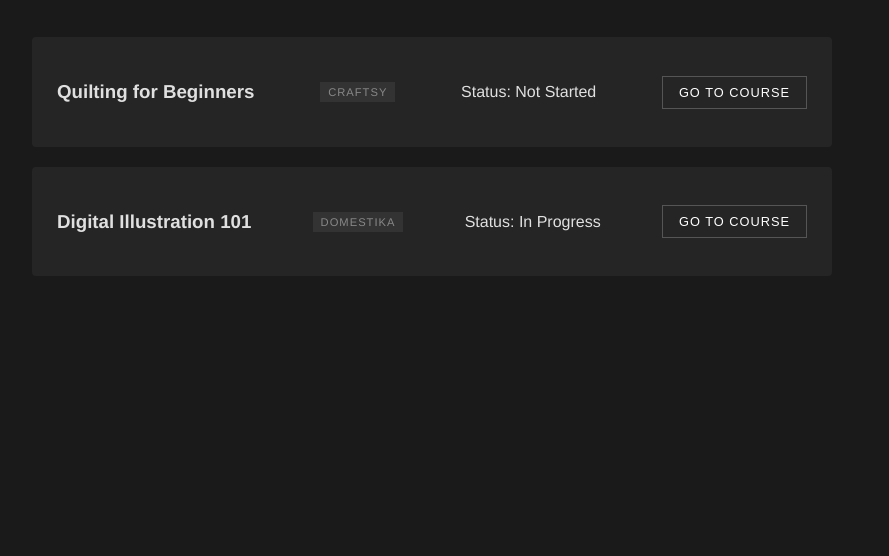
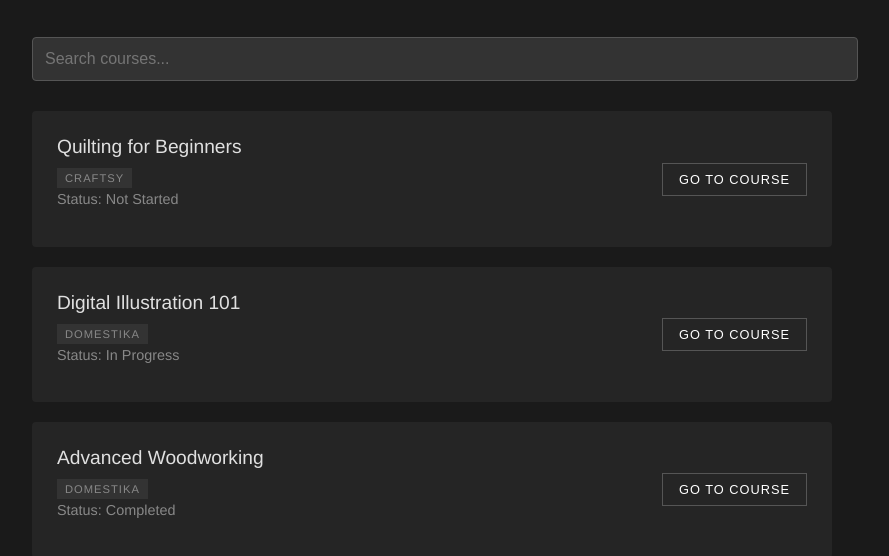
Before and after one commit to tjlefebvre/course-dashboard, a plain HTML site: page index.html in a window 1280 px wide. Shown: the part 112-668 px from the top of the page, without its empty margins (208-1097 px from the left). Drawn offline with Linux system fonts and the light colour scheme.

Commit message:
Add real-time search functionality

```diff
--- a/app.js
+++ b/app.js
@@ -1,4 +1,4 @@
-// This is your "Database"
+// 1. The Data
 const courses = [
     {
         title: "Quilting for Beginners",
@@ -12,18 +12,30 @@ const courses = [
         status: "In Progress",
         link: "https://www.domestika.org"
     },
-    // You can easily add more here later!
+    {
+        title: "Advanced Woodworking",
+        platform: "Domestika",
+        status: "Completed",
+        link: "https://www.domestika.org"
+    }
 ];
 
-// This is the "Engine" that builds the HTML
+// 2. The Engine
 const container = document.getElementById('course-container');
+const searchInput = document.getElementById('search-input');
 
-courses.forEach(course => {
+// Function to display specific courses
+function displayCourses(courseList) {
+    container.innerHTML = ''; // Clear the container first
+
+    courseList.forEach(course => {
         const card = `
             <div class="course-card">
+                <div class="course-info">
                     <h3>${course.title}</h3>
                     <span class="platform-tag">${course.platform}</span>
-            <p>Status: ${course.status}</p>
+                    <p style="margin-top: 5px; color: #888; font-size: 0.9em;">Status: ${course.status}</p>
+                </div>
                 <a href="${course.link}" target="_blank">
                     <button>Go to Course</button>
                 </a>
@@ -31,3 +43,19 @@ courses.forEach(course => {
         `;
         container.innerHTML += card;
     });
+}
+
+// 3. The Listener (Search Logic)
+searchInput.addEventListener('keyup', (e) => {
+    const searchString = e.target.value.toLowerCase();
+
+    const filteredCourses = courses.filter(course => {
+        return course.title.toLowerCase().includes(searchString) ||
+               course.platform.toLowerCase().includes(searchString);
+    });
+
+    displayCourses(filteredCourses);
+});
+
+// Initial load
+displayCourses(courses);
--- a/index.html
+++ b/index.html
@@ -2,11 +2,12 @@
 <html>
 <head>
     <title>TJ's Course Dashboard</title>
-<link rel="stylesheet" href="style.css">
+	<link rel="stylesheet" href="style.css">
 </head>
 <body>
     <h1>My Learning Library</h1>
-
+	<input type="text" id="search-input" placeholder="Search courses..."
+           style="width: 100%; padding: 12px; margin-bottom: 30px; background: #333; border: 1px solid #555; color: white; border-radius: 4px; font-size: 1rem;">
     <div id="course-container"></div>
 
     <script src="app.js"></script>
```
Lines whose indentation alone changed are shown as unchanged.
